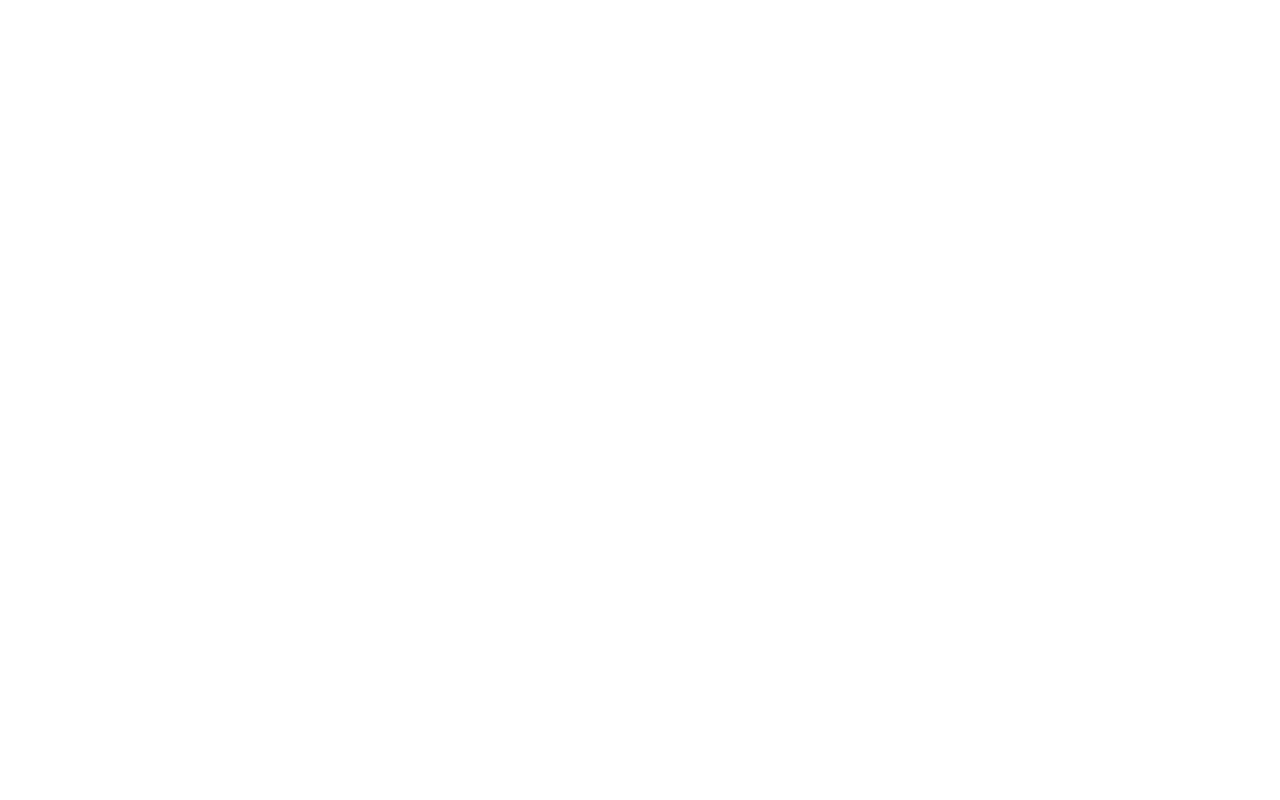
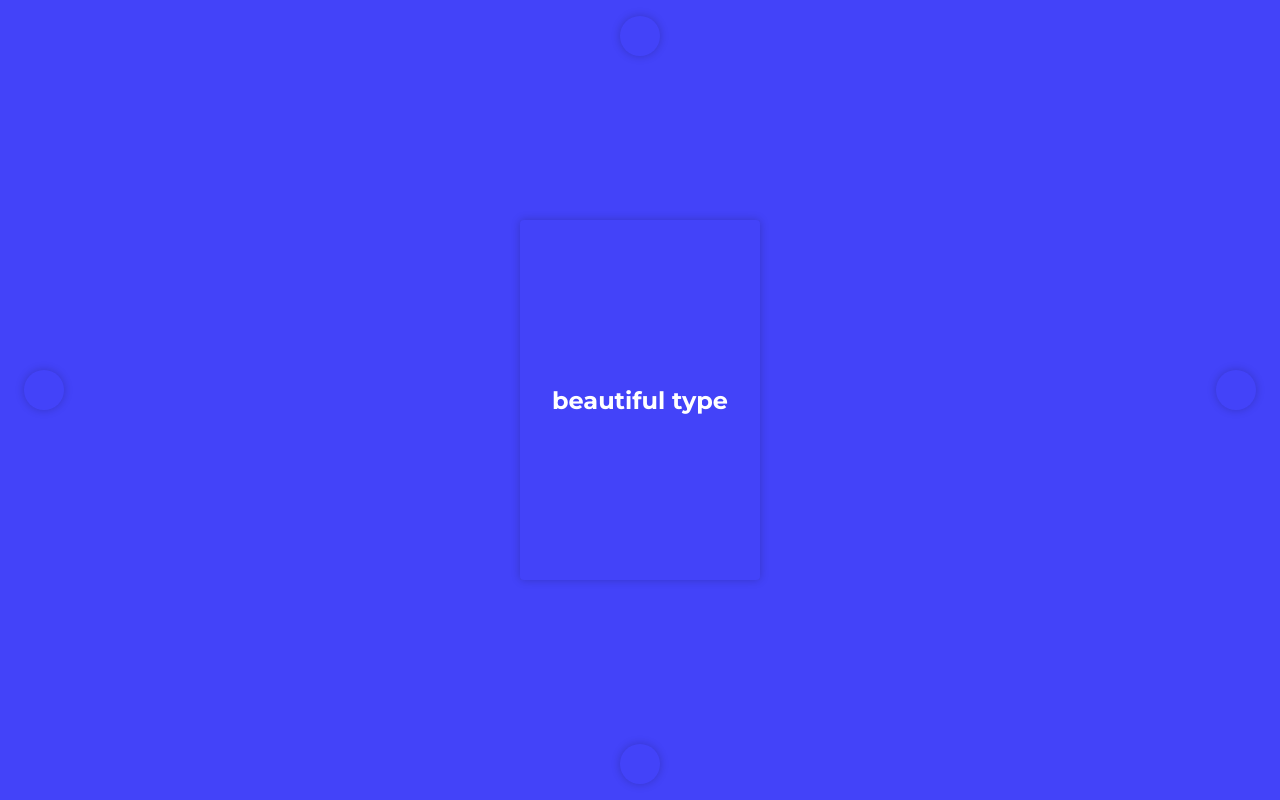
Before and after one commit to NyergesC/UI-Build-2, a plain HTML site: page frontend/index.html in a window 1280 px wide. Drawn offline with Linux system fonts and the light colour scheme.

Commit message:
task has been completed

```diff
--- a/frontend/index.html
+++ b/frontend/index.html
@@ -5,8 +5,18 @@
 	<meta http-equiv="X-UA-Compatible" content="IE=edge">
 	<meta name="viewport" content="width=device-width, initial-scale=1.0">
 	<title>This is FRONTEND</title>
+	<link rel="stylesheet" href="style.css">
+	<link rel="preconnect" href="https://fonts.googleapis.com">
+	<link rel="preconnect" href="https://fonts.gstatic.com" crossorigin>
+	<link href="https://fonts.googleapis.com/css2?family=Crimson+Pro:wght@200&family=Josefin+Slab:wght@100&family=Montserrat:wght@100;300;700&family=Poppins:wght@100;700&family=Staatliches&family=Tangerine&display=swap" rel="stylesheet">
 </head>
-<body>
-	<div id="root"></div>
-</body>
+<body class="p-relative">
+	<div class="circle p-absolute-top"></div>
+	<div class="circle p-absolute-right"></div>
+	<div class="circle p-absolute-left"></div>
+	<div class="circle p-absolute-bottom"></div>
+	<div class="button">
+		<button>beautiful type</button>
+	</div>
+	</body>
 </html>
--- /dev/null
+++ b/frontend/style.css
@@ -0,0 +1,100 @@
+
+* {
+  margin: 0;
+  padding: 0;
+  border: 0;
+  outline: none;
+  box-sizing: border-box;
+  background: transparent;
+  font-family: inherit;
+}
+a{
+  text-decoration: none;
+}
+a img {
+  border: none;
+}
+
+button,
+a {
+  cursor: pointer;
+  color: inherit;
+}
+
+textarea {
+  resize: none;
+}
+
+button,
+textarea,
+select {
+  appearance: none !important;
+  border-radius: 0;
+}
+
+/*css reset is over*/
+
+body {
+    background-color: #4343F9;
+    height: 100vh;
+    width: 100vw;
+    position: relative;
+  }
+
+.button {
+    height: 100vh;
+    width: 100%;
+    display: flex;
+    justify-content: center;
+    align-items: center;
+}
+
+button {
+    background-color: #4343F9;
+    width: 240px;
+    height: 360px;
+    border-radius: 4px;
+    font-family: 'Montserrat', sans-serif;
+    font-weight: 700;
+    color: #FFF;
+    font-size: 24px;
+    box-shadow:0 0 10px rgba(0,0,0,0.2);
+}
+
+.circle {
+    width: 40px;
+    height: 40px;
+    color: #4343F9;
+    box-shadow:0 0 10px rgba(0,0,0,0.2);
+    border-radius: 50%;
+}
+
+.p-absolute-top {
+  position: absolute;
+  left: 50%;
+  top: 2%;
+  transform: translate(-50%)
+
+}
+
+.p-absolute-right {
+  position: absolute;
+  left: 95%;
+  bottom: 50%;
+  margin-bottom: -10px;
+  }
+
+.p-absolute-left {
+  position: absolute;
+  bottom: 50%;
+  right: 95%;
+  margin-bottom: -10px;
+  }
+
+.p-absolute-bottom {
+  position: absolute;
+  bottom: 2%;
+  left: 50%;
+  transform: translate(-50%)
+
+}
```
